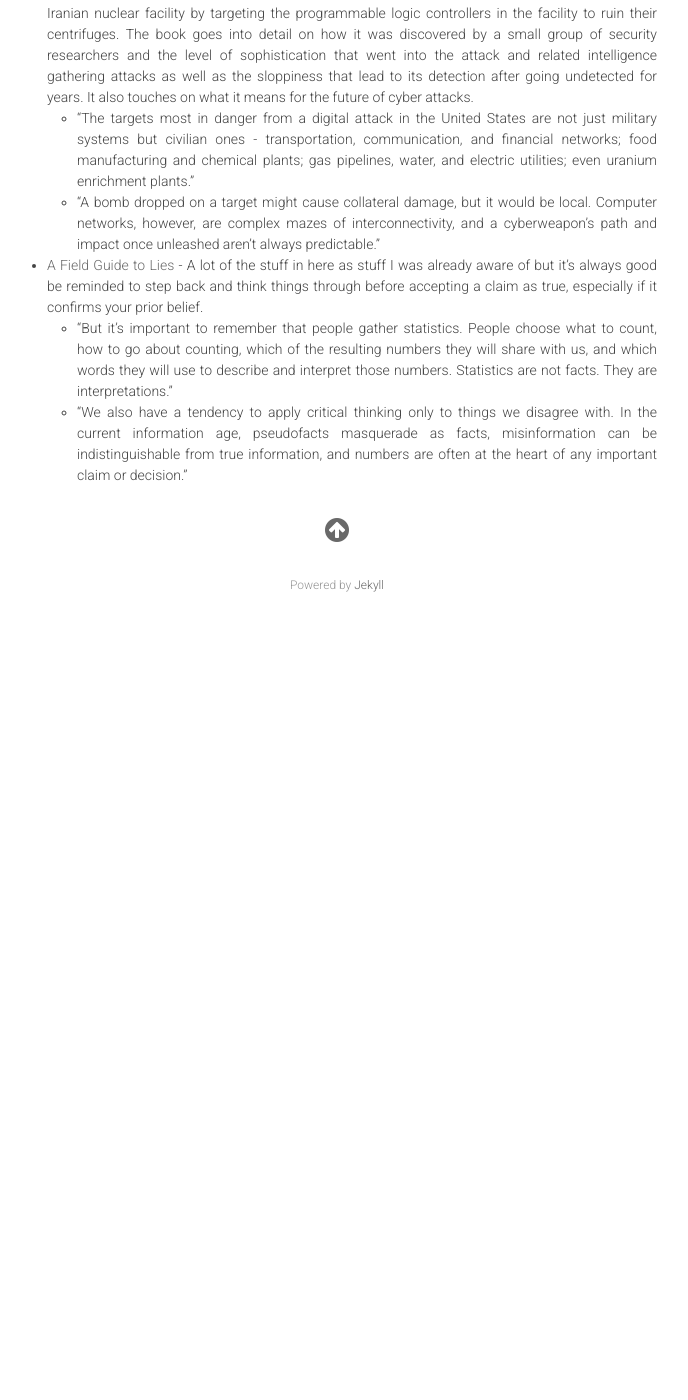
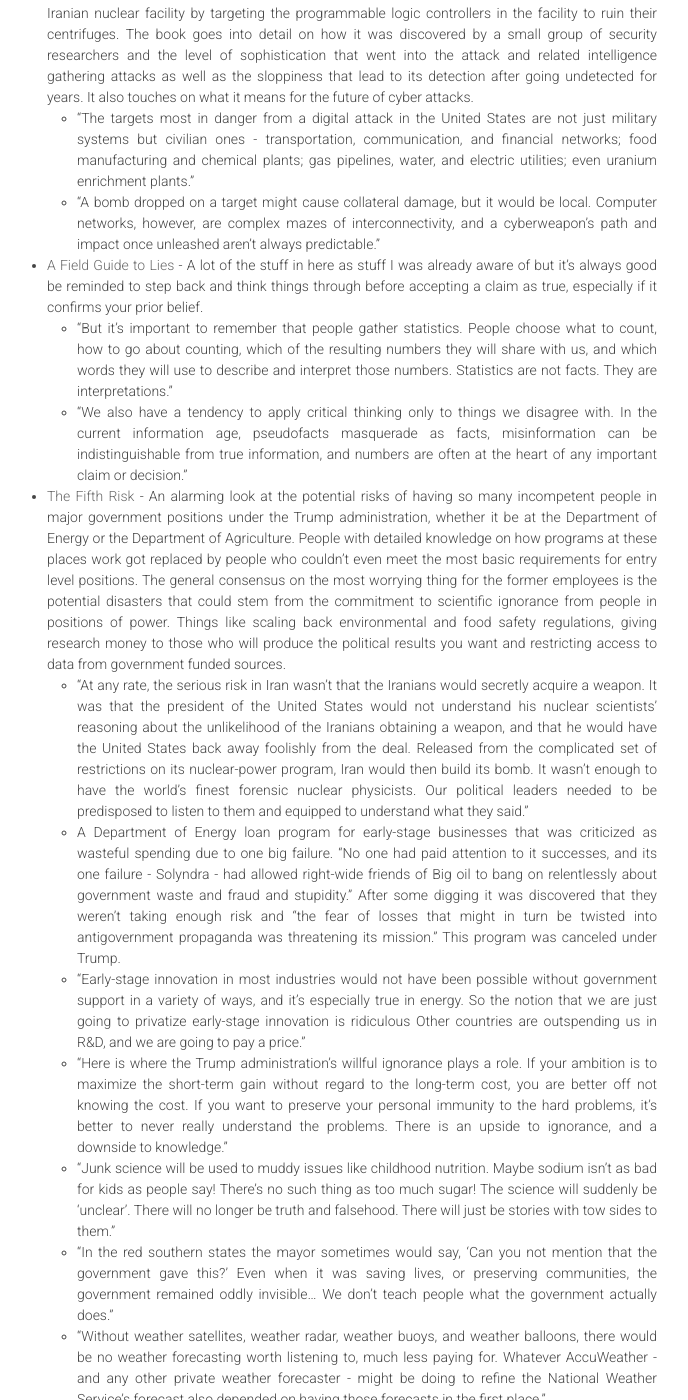
Before and after one commit to dblackrun/dblackrun.github.io, a Jekyll site: the page built from _posts/2020-01-01-all-the-books-i-read-this-year.markdown, in a window 1280 px wide and 1400 px high, scrolled down 1308 px. Shown: the whole window, without its empty margins (303-991 px from the left). Built offline with Jekyll 4.4.1, drawn with Linux system fonts in a browser that asks for light colours; nearby versions of some CDN libraries; before the commit the page ends 1938 px from its top, so only the background shows below that; some of the changed text lies outside the part shown.

Commit message:
update post

```diff
--- a/_posts/2020-01-01-all-the-books-i-read-this-year.markdown
+++ b/_posts/2020-01-01-all-the-books-i-read-this-year.markdown
@@ -32,3 +32,17 @@ Some notes and quotes from the books I have read this year:
 * [A Field Guide to Lies](https://www.penguinrandomhouse.com/books/318650/a-field-guide-to-lies-by-daniel-j-levitin/) - A lot of the stuff in here as stuff I was already aware of but it's always good be reminded to step back and think things through before accepting a claim as true, especially if it confirms your prior belief.
     + "But it's important to remember that people gather statistics. People choose what to count, how to go about counting, which of the resulting numbers they will share with us, and which words they will use to describe and interpret those numbers. Statistics are not facts. They are interpretations."
     + "We also have a tendency to apply critical thinking only to things we disagree with. In the current information age, pseudofacts masquerade as facts, misinformation can be indistinguishable from true information, and numbers are often at the heart of any important claim or decision."
+
+* [The Fifth Risk](https://wwnorton.com/books/the-fifth-risk) - An alarming look at the potential risks of having so many incompetent people in major government positions under the Trump administration, whether it be at the Department of Energy or the Department of Agriculture. People with detailed knowledge on how programs at these places work got replaced by people who couldn't even meet the most basic requirements for entry level positions. The general consensus on the most worrying thing for the former employees is the potential disasters that could stem from the commitment to scientific ignorance from people in positions of power. Things like scaling back environmental and food safety regulations, giving research money to those who will produce the political results you want and restricting access to data from government funded sources.
+    + "At any rate, the serious risk in Iran wasn't that the Iranians would secretly acquire a weapon. It was that the president of the United States would not understand his nuclear scientists' reasoning about the unlikelihood of the Iranians obtaining a weapon, and that he would have the United States back away foolishly from the deal. Released from the complicated set of restrictions on its nuclear-power program, Iran would then build its bomb. It wasn't enough to have the world's finest forensic nuclear physicists. Our political leaders needed to be predisposed to listen to them and equipped to understand what they said."
+    + A Department of Energy loan program for early-stage businesses that was criticized as wasteful spending due to one big failure. "No one had paid attention to it successes, and its one failure - Solyndra - had allowed right-wide friends of Big oil to bang on relentlessly about government waste and fraud and stupidity." After some digging it was discovered that they weren't taking enough risk and "the fear of losses that might in turn be twisted into antigovernment propaganda was threatening its mission." This program was canceled under Trump.
+    + "Early-stage innovation in most industries would not have been possible without government support in a variety of ways, and it's especially true in energy. So the notion that we are just going to privatize early-stage innovation is ridiculous Other countries are outspending us in R&D, and we are going to pay a price."
+    + "Here is where the Trump administration's willful ignorance plays a role. If your ambition is to maximize the short-term gain without regard to the long-term cost, you are better off not knowing the cost. If you want to preserve your personal immunity to the hard problems, it's better to never really understand the problems. There is an upside to ignorance, and a downside to knowledge."
+    + "Junk science will be used to muddy issues like childhood nutrition. Maybe sodium isn't as bad for kids as people say! There's no such thing as too much sugar! The science will suddenly be 'unclear'. There will no longer be truth and falsehood. There will just be stories with tow sides to them."
+    + "In the red southern states the mayor sometimes would say, 'Can you not mention that the government gave this?' Even when it was saving lives, or preserving communities, the government remained oddly invisible... We don't teach people what the government actually does."
+    + "Without weather satellites, weather radar, weather buoys, and weather balloons, there would be no weather forecasting worth listening to, much less paying for. Whatever AccuWeather - and any other private weather forecaster - might be doing to refine the National Weather Service's forecast also depended on having those forecasts in the first place."
+    + "That was the sad truth - the public servants couldn't or wouldn't defend themselves, and few outside the US government had a deep interest in sticking up for them."
+    + "Pause a moment to consider that audacity of that maneuver. A private company whose weather predictions were totally dependent on the billions of dollars spent by the US taxpayer to gather the data necessary for those predictions, and on decades of intellectual weather work sponsored by the US taxpayer, and on international data sharing treaties made on behalf of the US taxpayer, and on the very forecasts that the National Weather Service generated, was, in effect, trying to force the US taxpayer to pay all over again for what the National Weather Service might be able to tell him or her for free." That is what AccuWeather wants, and their CEO, Barry Myers, was Trump's nomination to run the NOAA. [Fortunately he has withdrawn.](https://www.nytimes.com/2019/11/21/us/politics/barry-myers-noaa-nomination.html) Essentially trying to take a public good, paid for with taxpayer dollars and restrict it to the few who profit off that data by privatizing weather forecasts.
+    + "Virtually all the satellite data that came into NOAA wound up in places where no one could ever see it again. The Weather Company simply sought to render it accessible to the public. Myers threatened to sue the Weather Service if they did it."
+    + "The private weather industry, unlike the National Weather Service, has a financial interest in catastrophe. The more spectacular and expensive the disasters, the more the people will pay for the warning of them... The more they pay, the more the weather industry can afford to donate to elected officials, and the more influence it will gain on the political process... You know Hurricane Harvey is going to do to Houston before Houston knows: Do you help Houston? Or do you find clever ways to make money off Houston's destructions."
+    + "While the tornado was touching down in Moore, AccuWeather's network channel was broadcasting videos of ... hippos, swimming." This is after they sent out an alert to their paying customers 12 minutes before the tornado touched down.
```
